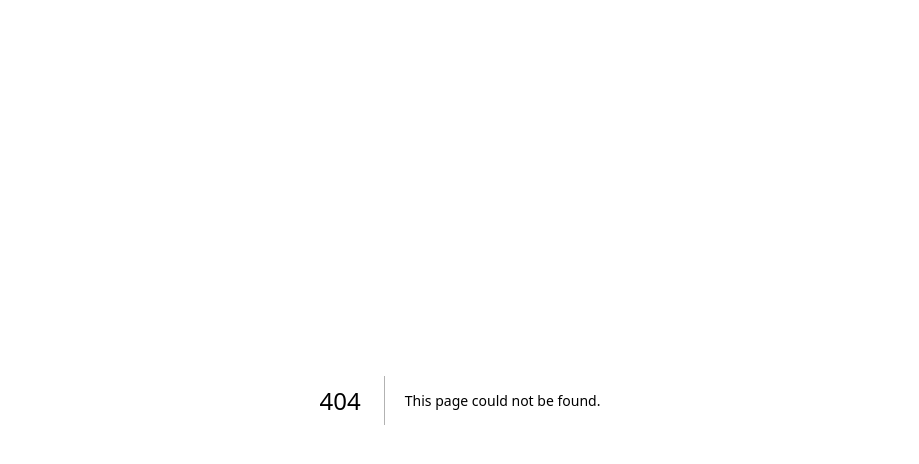
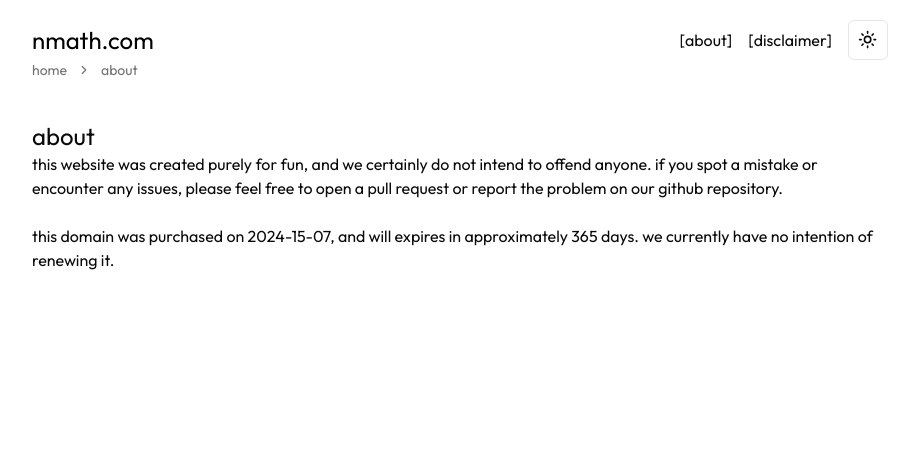
Before and after one commit to WanmaiXD/nmath, a Next.js app: page /about in a window 1280 px wide. Before the commit this address had no page. Shown: the top 464 px of the page, without its empty margins (180-1099 px from the left). Built offline with nearby package versions, Linux system fonts and the light colour scheme.

Commit message:
feat: about more wirting

```diff
--- /dev/null
+++ b/app/about/page.tsx
@@ -0,0 +1,51 @@
+import React from "react";
+import MainNav from "@/components/nav/mainNav";
+import Link from "next/link";
+import {
+  Breadcrumb,
+  BreadcrumbItem,
+  BreadcrumbLink,
+  BreadcrumbList,
+  BreadcrumbSeparator,
+} from "@/components/ui/breadcrumb";
+
+export default function Page() {
+  const currentDate = new Date("2024-07-14");
+  const targetDate = new Date("2025-07-14");
+
+  const timeDifference = targetDate.getTime() - currentDate.getTime();
+  const daysDifference = Math.ceil(timeDifference / (1000 * 3600 * 24));
+
+  let daysUntilTarget = daysDifference;
+  return (
+    <main className="py-5">
+      <div className="max-w-4xl mx-auto px-5">
+        <div className="mb-10">
+          <MainNav />
+          <Breadcrumb>
+            <BreadcrumbList>
+              <BreadcrumbItem>
+                <BreadcrumbLink href="/">home</BreadcrumbLink>
+              </BreadcrumbItem>
+              <BreadcrumbSeparator />
+              <BreadcrumbItem>
+                <BreadcrumbLink href="/about">about</BreadcrumbLink>
+              </BreadcrumbItem>
+            </BreadcrumbList>
+          </Breadcrumb>
+        </div>
+        <div>
+          <p className="text-2xl">about</p>
+          <p>
+            this website was created purely for fun, and we certainly do not intend to offend anyone. if you spot a mistake or encounter any issues, please feel free to open a pull request or report the problem on our github repository.
+          </p>
+          <br />
+          <p>
+            this domain was purchased on 2024-15-07, and will expires in approximately {daysUntilTarget}{" "}
+            days. we currently have no intention of renewing it.
+          </p>
+        </div>
+      </div>
+    </main>
+  );
+}
--- /dev/null
+++ b/components/ui/breadcrumb.tsx
@@ -0,0 +1,115 @@
+import * as React from "react"
+import { Slot } from "@radix-ui/react-slot"
+import { ChevronRight, MoreHorizontal } from "lucide-react"
+
+import { cn } from "@/lib/utils"
+
+const Breadcrumb = React.forwardRef<
+  HTMLElement,
+  React.ComponentPropsWithoutRef<"nav"> & {
+    separator?: React.ReactNode
+  }
+>(({ ...props }, ref) => <nav ref={ref} aria-label="breadcrumb" {...props} />)
+Breadcrumb.displayName = "Breadcrumb"
+
+const BreadcrumbList = React.forwardRef<
+  HTMLOListElement,
+  React.ComponentPropsWithoutRef<"ol">
+>(({ className, ...props }, ref) => (
+  <ol
+    ref={ref}
+    className={cn(
+      "flex flex-wrap items-center gap-1.5 break-words text-sm text-muted-foreground sm:gap-2.5",
+      className
+    )}
+    {...props}
+  />
+))
+BreadcrumbList.displayName = "BreadcrumbList"
+
+const BreadcrumbItem = React.forwardRef<
+  HTMLLIElement,
+  React.ComponentPropsWithoutRef<"li">
+>(({ className, ...props }, ref) => (
+  <li
+    ref={ref}
+    className={cn("inline-flex items-center gap-1.5", className)}
+    {...props}
+  />
+))
+BreadcrumbItem.displayName = "BreadcrumbItem"
+
+const BreadcrumbLink = React.forwardRef<
+  HTMLAnchorElement,
+  React.ComponentPropsWithoutRef<"a"> & {
+    asChild?: boolean
+  }
+>(({ asChild, className, ...props }, ref) => {
+  const Comp = asChild ? Slot : "a"
+
+  return (
+    <Comp
+      ref={ref}
+      className={cn("transition-colors hover:text-foreground", className)}
+      {...props}
+    />
+  )
+})
+BreadcrumbLink.displayName = "BreadcrumbLink"
+
+const BreadcrumbPage = React.forwardRef<
+  HTMLSpanElement,
+  React.ComponentPropsWithoutRef<"span">
+>(({ className, ...props }, ref) => (
+  <span
+    ref={ref}
+    role="link"
+    aria-disabled="true"
+    aria-current="page"
+    className={cn("font-normal text-foreground", className)}
+    {...props}
+  />
+))
+BreadcrumbPage.displayName = "BreadcrumbPage"
+
+const BreadcrumbSeparator = ({
+  children,
+  className,
+  ...props
+}: React.ComponentProps<"li">) => (
+  <li
+    role="presentation"
+    aria-hidden="true"
+    className={cn("[&>svg]:size-3.5", className)}
+    {...props}
+  >
+    {children ?? <ChevronRight />}
+  </li>
+)
+BreadcrumbSeparator.displayName = "BreadcrumbSeparator"
+
+const BreadcrumbEllipsis = ({
+  className,
+  ...props
+}: React.ComponentProps<"span">) => (
+  <span
+    role="presentation"
+    aria-hidden="true"
+    className={cn("flex h-9 w-9 items-center justify-center", className)}
+    {...props}
+  >
+    <MoreHorizontal className="h-4 w-4" />
+    <span className="sr-only">More</span>
+  </span>
+)
+BreadcrumbEllipsis.displayName = "BreadcrumbElipssis"
+
+export {
+  Breadcrumb,
+  BreadcrumbList,
+  BreadcrumbItem,
+  BreadcrumbLink,
+  BreadcrumbPage,
+  BreadcrumbSeparator,
+  BreadcrumbEllipsis,
+}
```
Also changed, not shown: 1 other file (tests, documents, lock files or other folders).
